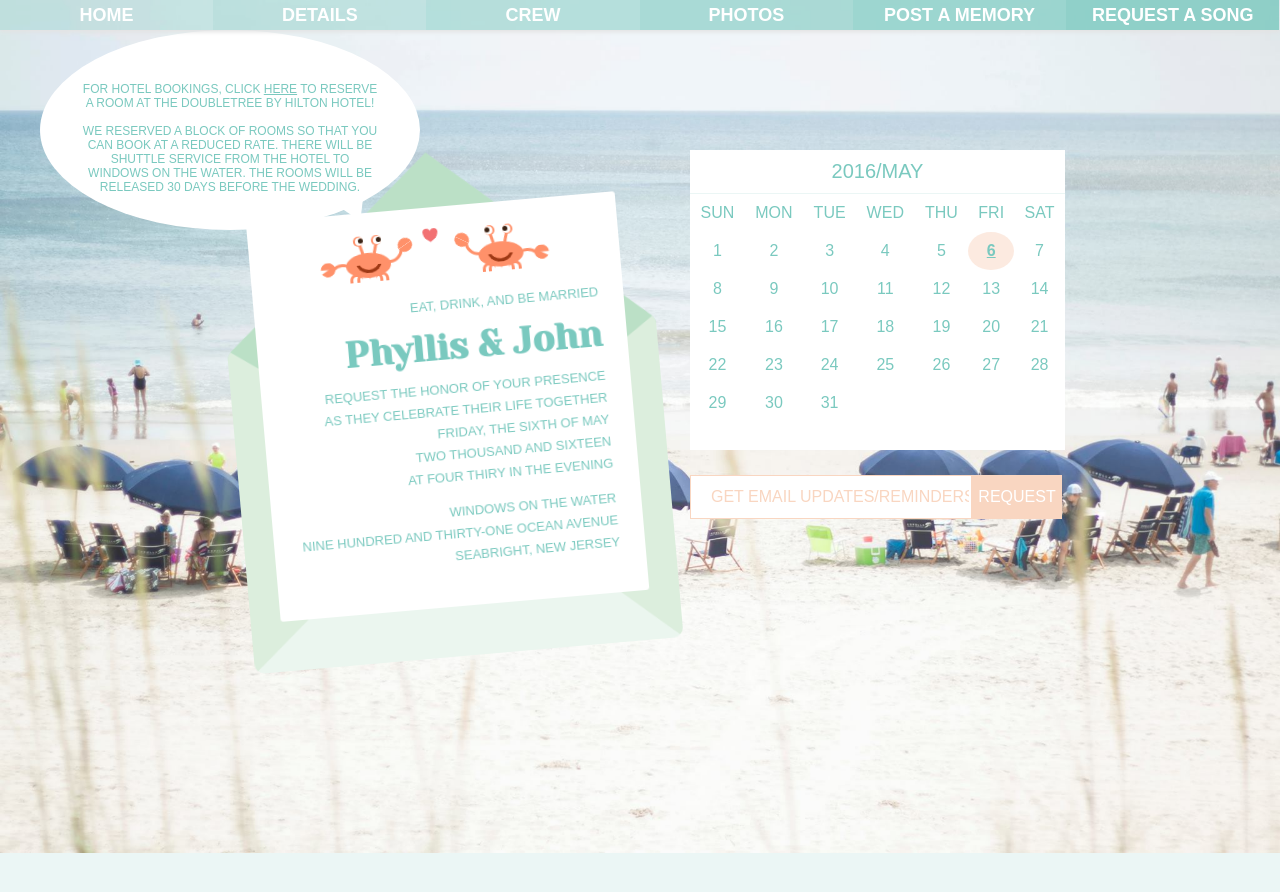
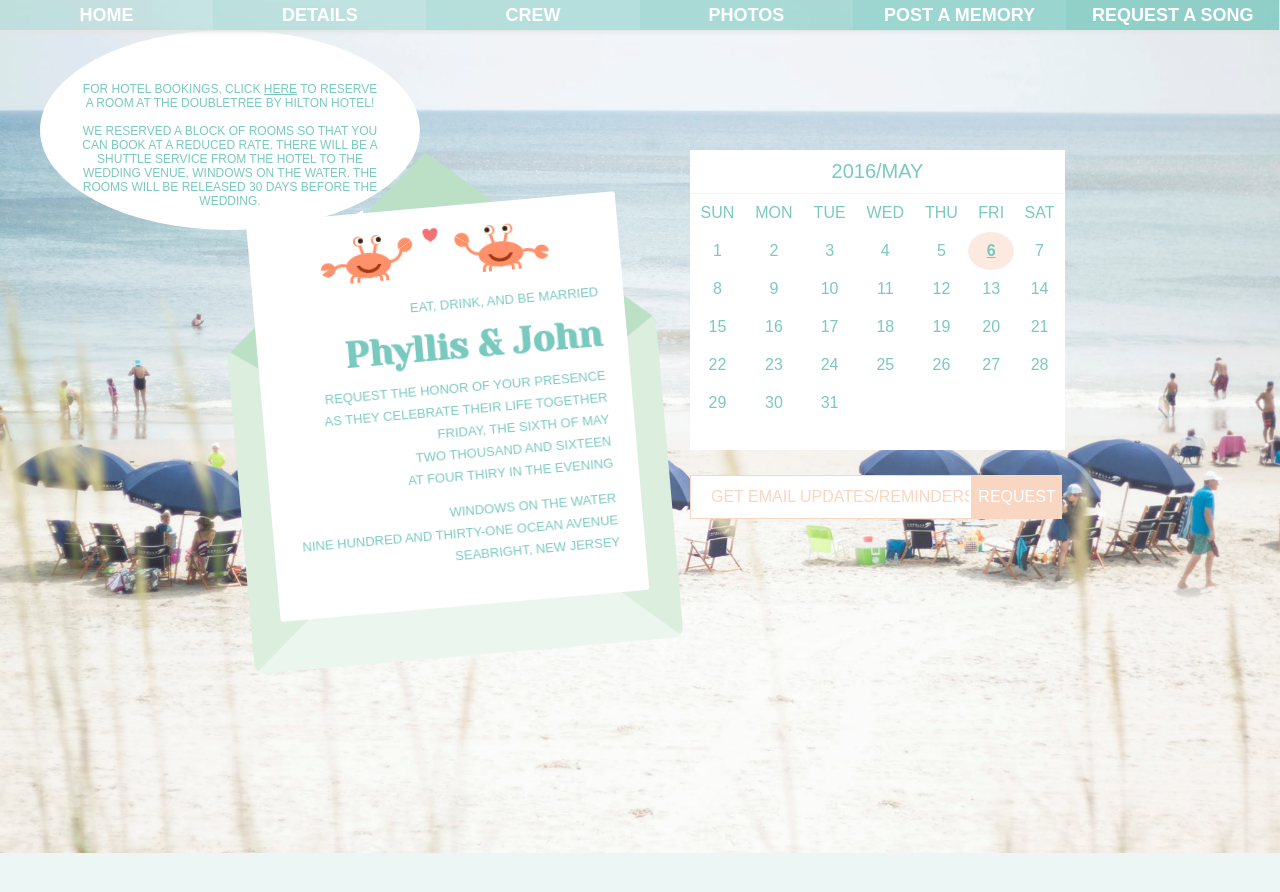
Before and after one commit to phyllisandjohn/phyllisandjohn.github.io, a Jekyll site: the page details/index.html, which Jekyll copies as it is, in a window 1280 px wide. Shown: the top 892 px of the page. Built offline with Jekyll 4.4.1, drawn with Linux system fonts in a browser that asks for light colours.

Commit message:
Update index.html

```diff
--- a/details/index.html
+++ b/details/index.html
@@ -231,7 +231,7 @@
 	</div>
 	<div class="instructions">
 		<p>For hotel bookings, click <a href="http://doubletree.hilton.com/en/dt/groups/personalized/J/JFKETDT-LMW-20160505/index.jhtml?WT.mc_id=POG">here</a> to reserve a room at the DoubleTree by Hilton Hotel!<br><br>
-		We reserved a block of rooms so that you can book at a reduced rate. There will be shuttle service from the hotel to Windows On the Water. The rooms will be released 30 days before the wedding.
+		We reserved a block of rooms so that you can book at a reduced rate. There will be a shuttle service from the hotel to the wedding venue, Windows On the Water. The rooms will be released 30 days before the wedding.
 		</p>
 		<div class="arrow-down"></div>
 	</div>
```
